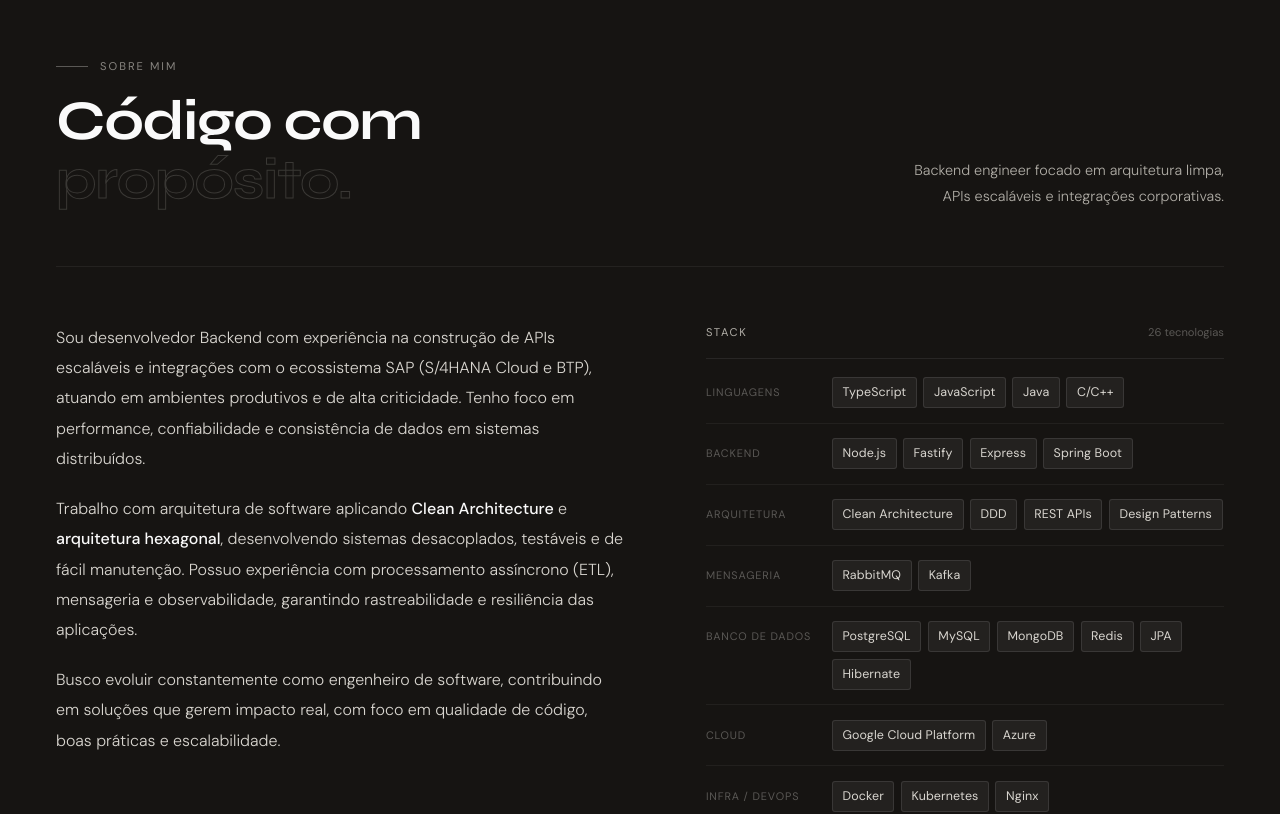
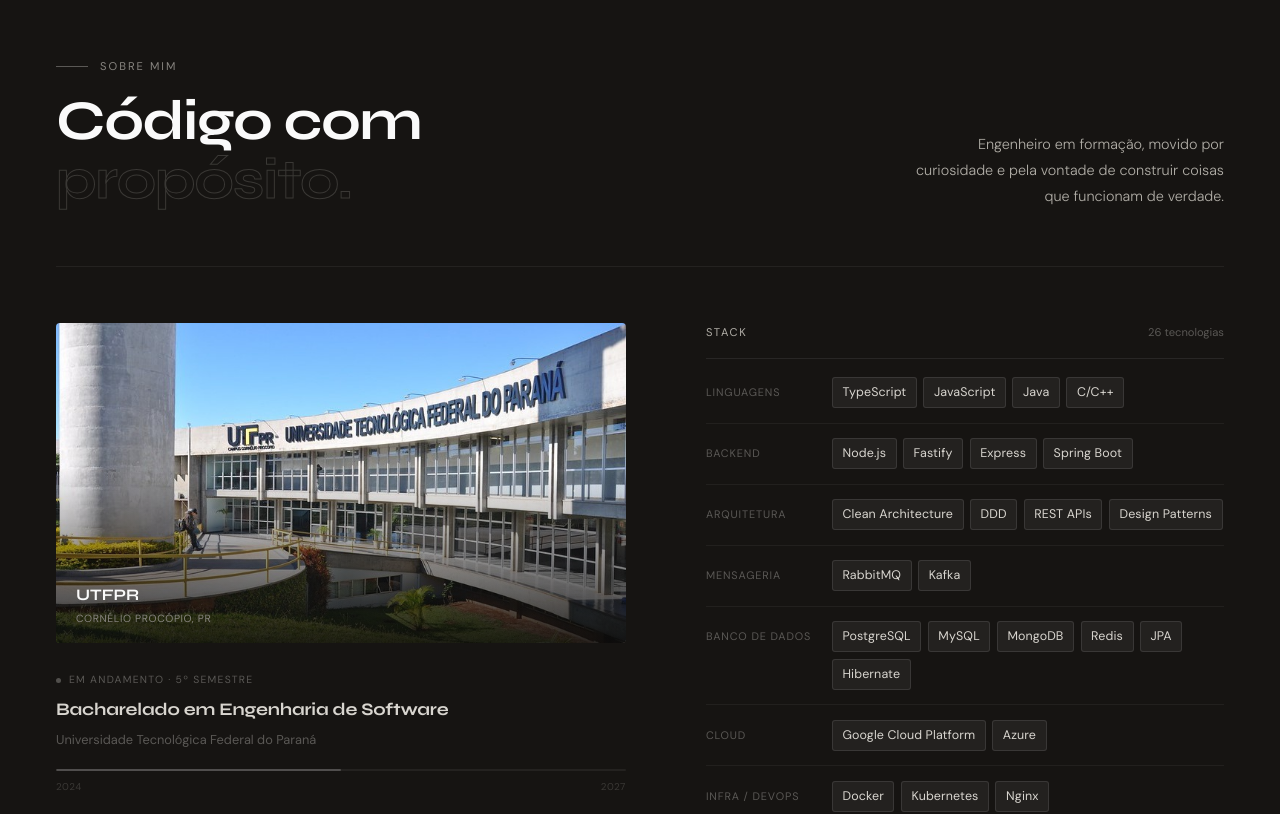
Before and after one commit to tavinhoo/luizotavio.dev, a React (Create React App) app: page / in a window 1280 px wide. Shown: the part 840-1654 px from the top of the page. Built offline with nearby package versions, Linux system fonts and the light colour scheme; the HTML template or start-up script is replaced by a standard one.

Commit message:
feat: add educational section with UTFPR details and progress tracking

```diff
--- a/src/components/About.css
+++ b/src/components/About.css
@@ -225,6 +225,136 @@
   border-color: rgba(255, 255, 255, 0.22);
 }
 
+.edu-block {
+  display: flex;
+  flex-direction: column;
+  gap: 1.75rem;
+  align-self: start;
+}
+
+.edu-photo-wrap {
+  position: relative;
+  border-radius: 4px;
+  overflow: hidden;
+  aspect-ratio: 16/9;
+}
+
+.edu-photo {
+  width: 100%;
+  height: 100%;
+  object-fit: cover;
+  display: block;
+  transition: filter 0.4s ease;
+}
+
+.edu-photo-wrap:hover .edu-photo {
+  filter: none;
+}
+
+.edu-photo-overlay {
+  position: absolute;
+  inset: 0;
+  background: linear-gradient(to top, rgba(10,10,10,0.88) 0%, transparent 55%);
+}
+
+.edu-photo-label {
+  position: absolute;
+  bottom: 1rem;
+  left: 1.25rem;
+  display: flex;
+  flex-direction: column;
+  gap: 0.1rem;
+}
+
+.edu-photo-label span:first-child {
+  font-family: var(--font-display);
+  font-size: 1rem;
+  font-weight: 700;
+  color: var(--white);
+}
+
+.edu-photo-label span:last-child {
+  font-size: 0.65rem;
+  color: var(--gray-400);
+  letter-spacing: 0.06em;
+  text-transform: uppercase;
+}
+
+.edu-info {
+  display: flex;
+  flex-direction: column;
+  gap: 0.4rem;
+}
+
+.edu-badge {
+  display: inline-flex;
+  align-items: center;
+  gap: 0.5rem;
+  margin-bottom: 0.25rem;
+}
+
+.badge-dot {
+  width: 5px;
+  height: 5px;
+  border-radius: 50%;
+  background: var(--gray-500);
+  flex-shrink: 0;
+  animation: badgePulse 3s ease-in-out infinite;
+}
+
+@keyframes badgePulse {
+  0%, 100% { opacity: 1; }
+  50% { opacity: 0.3; }
+}
+
+.badge-text {
+  font-size: 0.65rem;
+  letter-spacing: 0.12em;
+  text-transform: uppercase;
+  color: var(--gray-500);
+}
+
+.edu-degree {
+  font-family: var(--font-display);
+  font-size: 1.1rem;
+  font-weight: 700;
+  color: var(--gray-200);
+  letter-spacing: -0.01em;
+  line-height: 1.3;
+}
+
+.edu-school {
+  font-size: 0.8rem;
+  color: var(--gray-500);
+}
+
+.edu-progress-wrap {
+  margin-top: 0.75rem;
+}
+
+.edu-progress-track {
+  width: 100%;
+  height: 2px;
+  background: rgba(255, 255, 255, 0.06);
+  border-radius: 1px;
+  overflow: hidden;
+}
+
+.edu-progress-fill {
+  height: 100%;
+  background: rgba(255, 255, 255, 0.2);
+  border-radius: 1px;
+}
+
+.edu-progress-labels {
+  display: flex;
+  justify-content: space-between;
+  margin-top: 0.5rem;
+  font-size: 0.62rem;
+  color: var(--gray-600);
+  letter-spacing: 0.05em;
+}
+
 @media (max-width: 768px) {
   .about { padding: 4rem 1.5rem; }
   .about-top { flex-direction: column; align-items: flex-start; gap: 1.5rem; }
--- a/src/components/About.jsx
+++ b/src/components/About.jsx
@@ -2,14 +2,15 @@
 import { useFadeIn } from '../hooks/useFadeIn';
 import './About.css';
 import { about } from '../data/portfolio';
+import utfpr from "../assets/utfpr.jpeg"
 
 const skillGroups = [
   { label: 'Linguagens', skills: ['TypeScript', 'JavaScript', 'Java', 'C/C++'] },
   { label: 'Backend', skills: ['Node.js', 'Fastify', 'Express', 'Spring Boot'] },
   { label: 'Arquitetura', skills: ['Clean Architecture', 'DDD', 'REST APIs', 'Design Patterns'] },
-  { label: 'Mensageria', skills: ['RabbitMQ', 'Kafka'], },
-  { label: 'Banco de dados', skills: ['PostgreSQL', 'MySQL', 'MongoDB', 'Redis', 'JPA', 'Hibernate',] },
-  { label: 'Cloud', skills: ['Google Cloud Platform', 'Azure'], },
+  { label: 'Mensageria', skills: ['RabbitMQ', 'Kafka'] },
+  { label: 'Banco de dados', skills: ['PostgreSQL', 'MySQL', 'MongoDB', 'Redis', 'JPA', 'Hibernate'] },
+  { label: 'Cloud', skills: ['Google Cloud Platform', 'Azure'] },
   { label: 'Infra / DevOps', skills: ['Docker', 'Kubernetes', 'Nginx'] },
   { label: 'Observabilidade', skills: ['Grafana', 'Jaeger', 'OpenTelemetry'] },
   { label: 'Ferramentas', skills: ['Drizzle ORM', 'TypeORM', 'Jest', 'Swagger', 'JWT', 'Git'] },
@@ -33,17 +34,45 @@
             <div className="section-title-outline">propósito.</div>
           </div>
           <p className="about-top-desc">
-            Backend engineer focado em arquitetura limpa, APIs escaláveis e integrações corporativas.
+            Engenheiro em formação, movido por curiosidade e pela vontade de construir coisas que funcionam de verdade.
           </p>
         </div>
 
         <hr className="about-divider" />
 
         <div className="about-grid">
-          <div className="about-text">
-            {about.paragraphs.map((p, i) => (
-              <p key={i} dangerouslySetInnerHTML={{ __html: p }} />
-            ))}
+
+          <div className="edu-block">
+            <div className="edu-photo-wrap">
+              <img
+                src={utfpr}
+                alt="Campus UTFPR Cornélio Procópio"
+                className="edu-photo"
+              />
+              <div className="edu-photo-overlay" />
+              <div className="edu-photo-label">
+                <span>UTFPR</span>
+                <span>Cornélio Procópio, PR</span>
+              </div>
+            </div>
+
+            <div className="edu-info">
+              <div className="edu-badge">
+                <span className="badge-dot" />
+                <span className="badge-text">Em andamento · 5º semestre</span>
+              </div>
+              <h3 className="edu-degree">Bacharelado em Engenharia de Software</h3>
+              <p className="edu-school">Universidade Tecnológica Federal do Paraná</p>
+              <div className="edu-progress-wrap">
+                <div className="edu-progress-track">
+                  <div className="edu-progress-fill" style={{ width: '50%' }} />
+                </div>
+                <div className="edu-progress-labels">
+                  <span>2024</span>
+                  <span>2027</span>
+                </div>
+              </div>
+            </div>
           </div>
 
           <div className="skills-side">
@@ -64,8 +93,8 @@
               ))}
             </div>
           </div>
+
         </div>
-
       </section>
     </>
   );
```
Also changed, not shown: src/assets/utfpr.jpeg (added).
